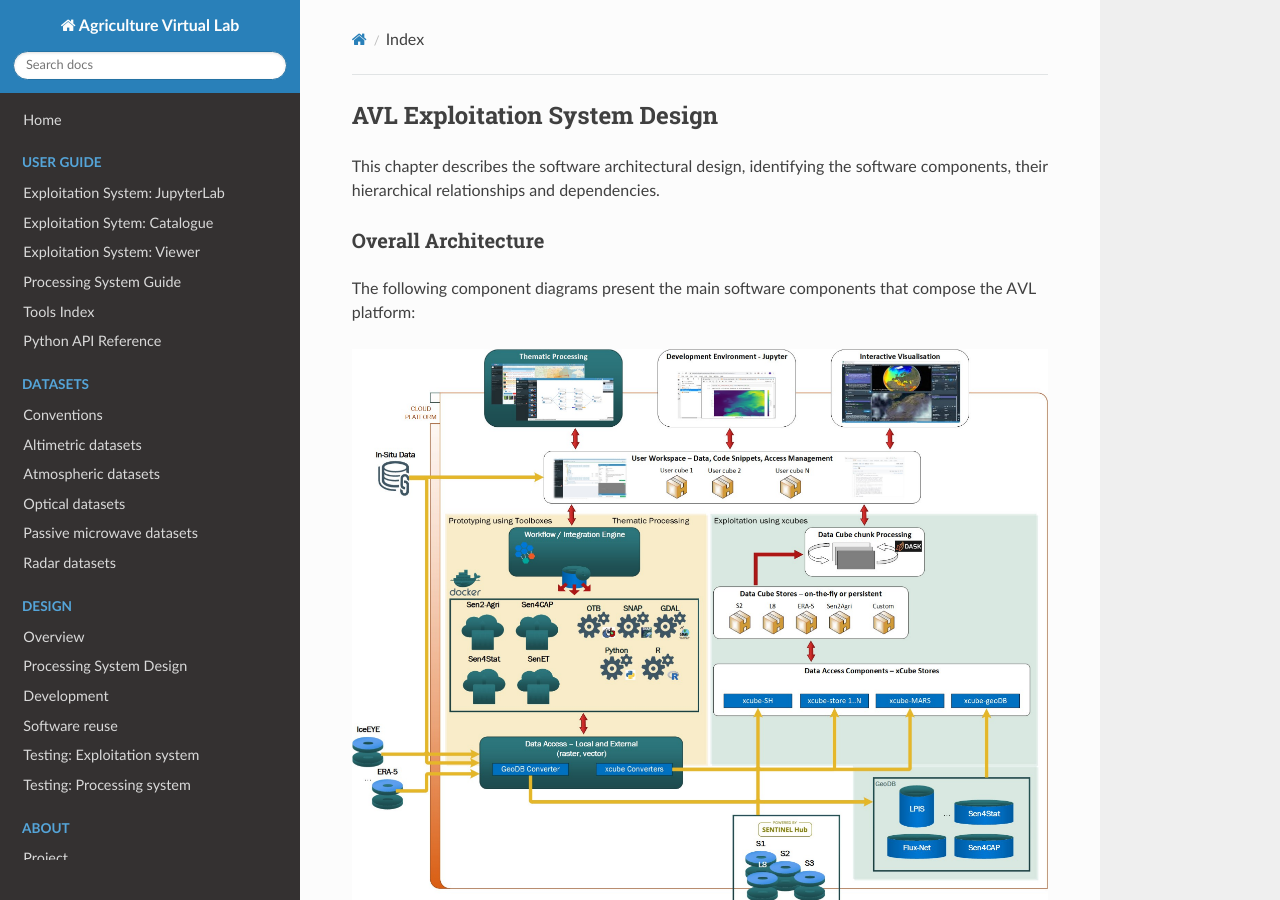
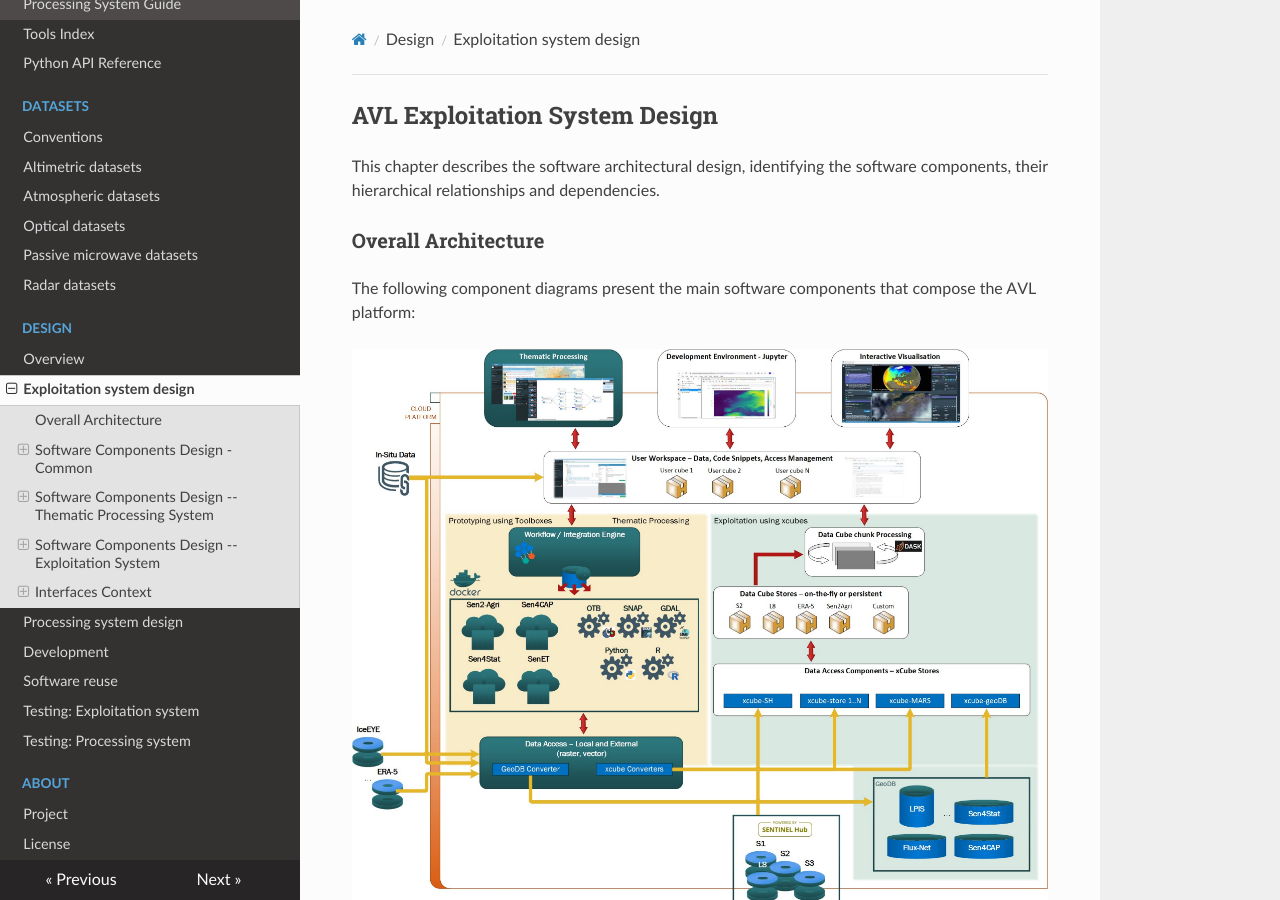
Before and after one commit to agriculture-vlab/agriculture-vlab, an MkDocs documentation site: the page built from docs/design/exploitation/index.md, in a window 1280 px wide and 900 px high. Built offline with MkDocs 1.6.1, drawn with Linux system fonts in a browser that asks for light colours; nearby versions of some CDN libraries.

Commit message:
Docs: add exploitation system design to nav bar

```diff
--- a/mkdocs.yml
+++ b/mkdocs.yml
@@ -22,7 +22,8 @@
     - Radar datasets: datasets/radar.md
   - Design:
     - Overview: design/index.md
-    - Processing System Design: design/processing/index.md
+    - Exploitation system design: design/exploitation/index.md
+    - Processing system design: design/processing/index.md
     - Development: design/development.md
     - Software reuse: design/reuse.md
     - "Testing: Exploitation system": design/testing/exploitation.md
```
